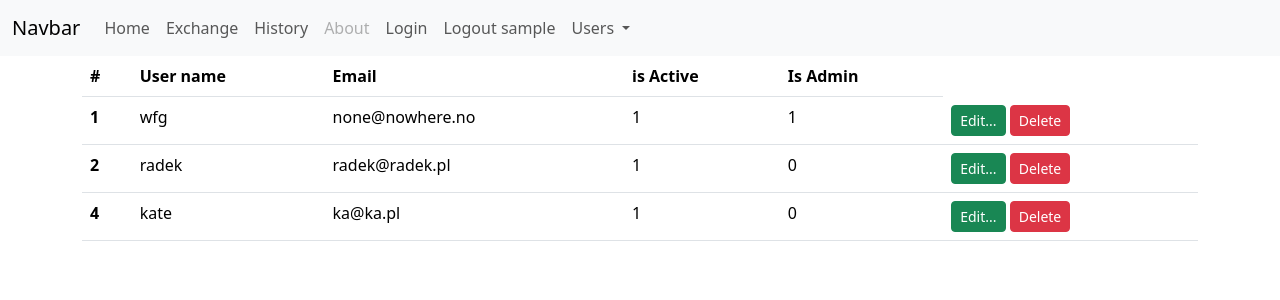
After one commit to rajkonkret/flask-20-12-NicerApp, a Flask app: page /users in a window 1280 px wide. The commit adds this page. Shown: the top 300 px of the page. Run offline with Flask 3, Linux system fonts and the light colour scheme; a user stored in the database is signed in; data comes from the database, SQL or seed files in the repository; both versions use the stored data as it was after the commit.

Commit message:
3 - add user list and delete user

```diff
--- a/app.py
+++ b/app.py
@@ -150,7 +150,7 @@ def new_user():
 
         if user['user_name'] == '':
             message = "Name cannot be empty"
-        elif user['email'] =='':
+        elif user['email'] == '':
             message = "Email cannot be empty"
         elif user['user_pass'] == '':
             message = "Password cannot be empty"
@@ -171,6 +171,35 @@ def new_user():
         else:
             flash(f"Correct error: {message}")
             return render_template('new_user.html', active_menu='users', user=user)
+
+
+@app.route('/users')
+def users():
+    if not 'user' in session:
+        return redirect(url_for('login'))
+
+    db = get_db()
+    sql_command = 'select id, name, email,is_admin,is_active from users;'
+    cur = db.execute(sql_command)
+    users = cur.fetchall()
+
+    return render_template('users.html', active_menu='users', users=users)
+
+
+@app.route("/delete_user/<user_name>")
+def delete_user(user_name):
+    if not 'user' in session:
+        return redirect(url_for('login'))
+    login = session['user']
+
+    db = get_db()
+    # <> - rożne
+    sql_statement = 'delete from users where name=? and name <> ?;'
+    db.execute(sql_statement, [user_name, login])
+    db.commit()
+
+    return redirect(url_for('users'))
+
 
 
 @app.route('/init_app')
--- a/templates/menu.html
+++ b/templates/menu.html
@@ -32,6 +32,7 @@
           </a>
           <ul class="dropdown-menu" aria-labelledby="navbarDropdown">
             <li><a class="dropdown-item" href="{{ url_for('new_user')}}">New User</a></li>
+            <li><a class="dropdown-item" href="{{ url_for('users')}}">Users</a></li>
           </ul>
         </li>
       </ul>
--- a/templates/new_user.html
+++ b/templates/new_user.html
@@ -7,7 +7,7 @@ New User
 <div class="container">
         <form action="{{ url_for('new_user') }}" method="POST">
             <div class="row mt-3">
-                <div class="col-6 h1">Login</div>
+                <div class="col-6 h1">New User</div>
             </div>
 
             <div class="row mt-3">
--- /dev/null
+++ b/templates/users.html
@@ -0,0 +1,76 @@
+{% extends "base.html" %}
+
+{% block title %}
+    Transaction's history
+{% endblock %}
+
+{% block content %}
+<!-- Modal -->
+<div class="modal fade" id="confirmDeleteModal" tabindex="-1" aria-labelledby="exampleModalLabel" aria-hidden="true">
+  <div class="modal-dialog">
+    <div class="modal-content">
+      <div class="modal-header">
+        <h1 class="modal-title fs-5" id="exampleModalLabel">This entry will be deleted</h1>
+        <button type="button" class="btn-close" data-bs-dismiss="modal" aria-label="Close"></button>
+      </div>
+      <div class="modal-body" id="idDeleteModalBody">
+        ...
+      </div>
+      <div class="modal-footer">
+          <form action="" method="GET" id="confirmDeleteForm">
+            <button type="button" class="btn btn-secondary" data-bs-dismiss="modal">Close</button>
+            <button type="submit" class="btn btn-danger">Delete</button>
+          </form>
+      </div>
+    </div>
+  </div>
+</div>
+
+<script src="https://ajax.googleapis.com/ajax/libs/jquery/3.7.1/jquery.min.js"></script>
+
+<script>
+     $(document).ready(function () {
+         $('.delete-confirm').click(function () {
+            var desc = $(this).attr('data-desc');
+            var url = $(this).attr('data-url');
+            $('#idDeleteModalBody').text(desc);
+            $('#confirmDeleteForm').attr("action", url);
+        });
+    });
+</script>
+
+<div class="container">
+    <table class="table">
+        <thead>
+        <tr>
+            <th scope="col">#</th>
+            <th scope="col">User name</th>
+            <th scope="col">Email</th>
+            <th scope="col">is Active</th>
+            <th scope="col">Is Admin</th>
+        </tr>
+        </thead>
+        <tbody>
+            {% for user in users %}
+        <tr>
+            <th scope="row">{{ user.id }}</th>
+            <td>{{ user.name }}</td>
+            <td>{{ user.email }}</td>
+            <td>{{ user.is_active }}</td>
+            <td>{{ user.is_admin }}</td>
+            <td>
+                <a href="#" class="btn btn-success btn-sm" role="button">Edit...</a>
+                <a type="button" class="btn btn-danger btn-sm delete-confirm"
+                        data-bs-toggle="modal"  data-bs-target="#confirmDeleteModal"
+                        data-desc="{{ 'Delete user '.format(user.name) }}"
+                        data-url="{{ url_for('delete_user', user_name=user.name) }}">
+                    Delete
+                </a>
+            </td>
+        </tr>
+        {% endfor %}
+        </tbody>
+    </table>
+
+</div>
+{% endblock %}
```
Also changed, not shown: data/cantor.db.
